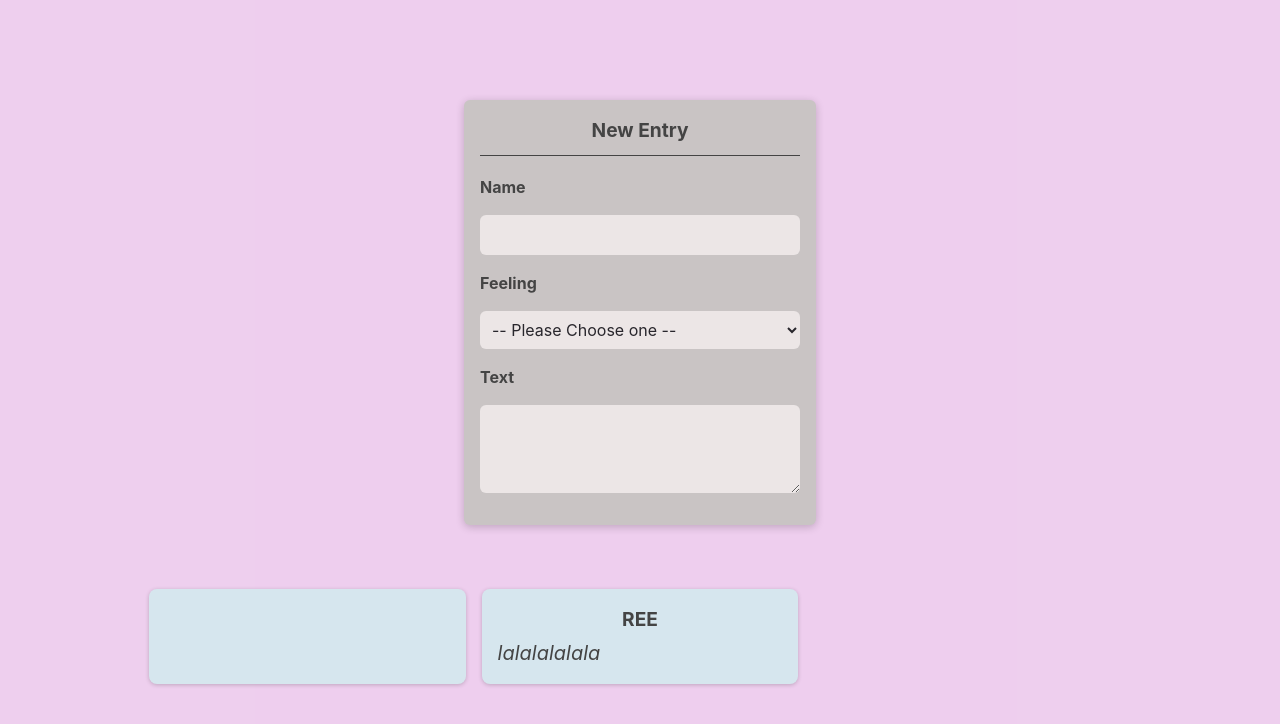
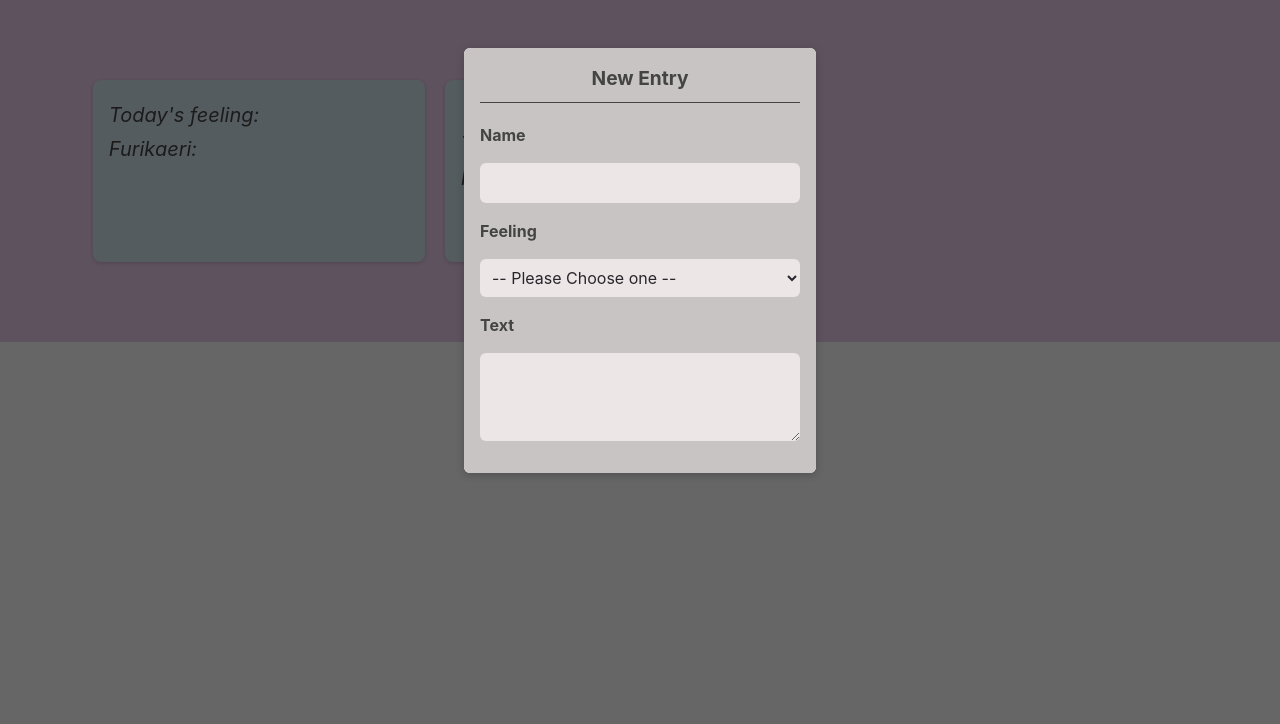
Before and after one commit to ReeAya/furikaeri, a React (Vite) app: page / in a window 1280 px wide. Shown: the top 724 px of the page. Built offline with nearby package versions, Linux system fonts and the light colour scheme.

Commit message:
Added Module and logic to manage open, close state, changed some styles

```diff
--- a/src/App.css
+++ b/src/App.css
@@ -1,5 +1,6 @@
 #root {
-  max-width: 100%;
+    /* max-width: 100%; */
+    width: 100%;
     margin: 0 auto;
     padding: 2rem;
     text-align: center;
--- /dev/null
+++ b/src/components/Modal.jsx
@@ -0,0 +1,14 @@
+import classes from "./Modal.module.css";
+
+export default function Modal({ children, onClose }) {
+  return (
+    <>
+      <div className={classes.backdrop} onClick={onClose}>
+        {" "}
+      </div>
+      <dialog open className={classes.modal}>
+        {children}
+      </dialog>
+    </>
+  );
+}
--- /dev/null
+++ b/src/components/Modal.module.css
@@ -0,0 +1,18 @@
+.backdrop {
+    position: fixed;
+    top: 0;
+    left: 0;
+    width: 100%;
+    height: 100vh;
+    background-color: rgba(0, 0, 0, 0.6);
+    z-index: 1;
+}
+
+.modal {
+    border: none;
+    border-radius: 6px;
+    box-shadow: 0 2px 8px rgba(0, 0, 0, 0.2);
+    padding: 0;
+    overflow: hidden;
+    z-index: 1;
+}
--- a/src/components/NewPost.module.css
+++ b/src/components/NewPost.module.css
@@ -2,9 +2,9 @@
     background-color: rgb(201, 196, 196);
     padding: 1rem;
     width: 20rem;
-  margin: 2rem auto;
+    /* margin: 2rem auto;
   border-radius: 6px;
-  box-shadow: 0 2px 8px rgba(0, 0, 0, 0.2);
+  box-shadow: 0 2px 8px rgba(0, 0, 0, 0.2); */
 }
 
 .form label {
--- a/src/components/Post.jsx
+++ b/src/components/Post.jsx
@@ -19,8 +19,10 @@ export default function Post(props) {
   return (
     <li className={classes.post}>
       <p className={classes.author}>{props.author}</p>
-      <p className={classes.text}>{evaluateFeeling(props.feeling)}</p>
-      <p className={classes.text}>{props.body}</p>
+      <p className={classes.text}>
+        Today's feeling: {evaluateFeeling(props.feeling)}
+      </p>
+      <p className={classes.text}>Furikaeri: {props.body}</p>
     </li>
   );
 }
--- a/src/components/Post.module.css
+++ b/src/components/Post.module.css
@@ -1,4 +1,8 @@
 .post {
+    width: 100%;
+    min-height: 150px;
+    max-height: fit-content;
+    max-width: 300px;
     margin: 1rem 0;
     padding: 1rem;
     background-color: #d6e6ee;
--- a/src/components/PostsList.jsx
+++ b/src/components/PostsList.jsx
@@ -1,12 +1,17 @@
 import { useState } from "react";
 import Post from "./Post";
 import NewPost from "./NewPost";
+import Modal from "./Modal";
 import classes from "./PostsList.module.css";
 
 export default function PostsList() {
+  //
   const [enteredBody, setEnteredBody] = useState("");
   const [enteredAuthor, setEnteredAuthor] = useState("");
   const [enteredFeeling, setEnteredFeeling] = useState("");
+  //
+  const [modalIsVisible, setModalIsVisible] = useState(true);
+
   function bodyChangeHandler(e) {
     setEnteredBody(e.target.value);
   }
@@ -17,13 +22,27 @@ export default function PostsList() {
     setEnteredFeeling(e.target.value);
     console.log(e.target.value);
   }
+
+  function showModalHandler() {
+    setModalIsVisible(false);
+  }
+  let modalContent;
+
+  if (modalIsVisible) {
+    modalContent = (
+      <Modal onClose={showModalHandler}>
+        <NewPost
+          onBodyChange={bodyChangeHandler}
+          onAuthorChange={authorChangeHandler}
+          onFeelingChange={feelingChangeHandler}
+        />
+      </Modal>
+    );
+  }
   return (
     <>
-      <NewPost
-        onBodyChange={bodyChangeHandler}
-        onAuthorChange={authorChangeHandler}
-        onFeelingChange={feelingChangeHandler}
-      />
+      {modalIsVisible ? modalContent : null}
+
       <ul className={classes.posts}>
         <Post
           author={enteredAuthor}
--- a/src/components/PostsList.module.css
+++ b/src/components/PostsList.module.css
@@ -1,10 +1,14 @@
 .posts {
-  list-style: none;
-  max-width: 90%;
-  margin: 1rem auto;
-  padding: 1rem 0;
-  display: grid;
+    list-style: none;
+    max-width: 90%;
+    margin: 1rem auto;
+    padding: 1rem 0;
+    display: flex;
+    flex-wrap: wrap;
+    justify-content: flex-start;
+    gap: 20px;
+    /* display: grid;
   gap: 1rem;
   grid-template-columns: repeat(3, 100%);
-  justify-content: center;
+  justify-content: center; */
 }
--- a/src/index.css
+++ b/src/index.css
@@ -26,7 +26,8 @@ body {
     display: flex;
     place-items: center;
     min-width: 320px;
-  min-height: 100vh;
+    /* min-height: 100vh; */
+    height: 100%;
     background-color: rgba(221, 160, 221, 0.508);
 }
 
```
Also changed, not shown: src/components/MainHeader.jsx (added), src/components/MainHeader.module.css (added). Lines whose indentation alone changed are shown as unchanged.
